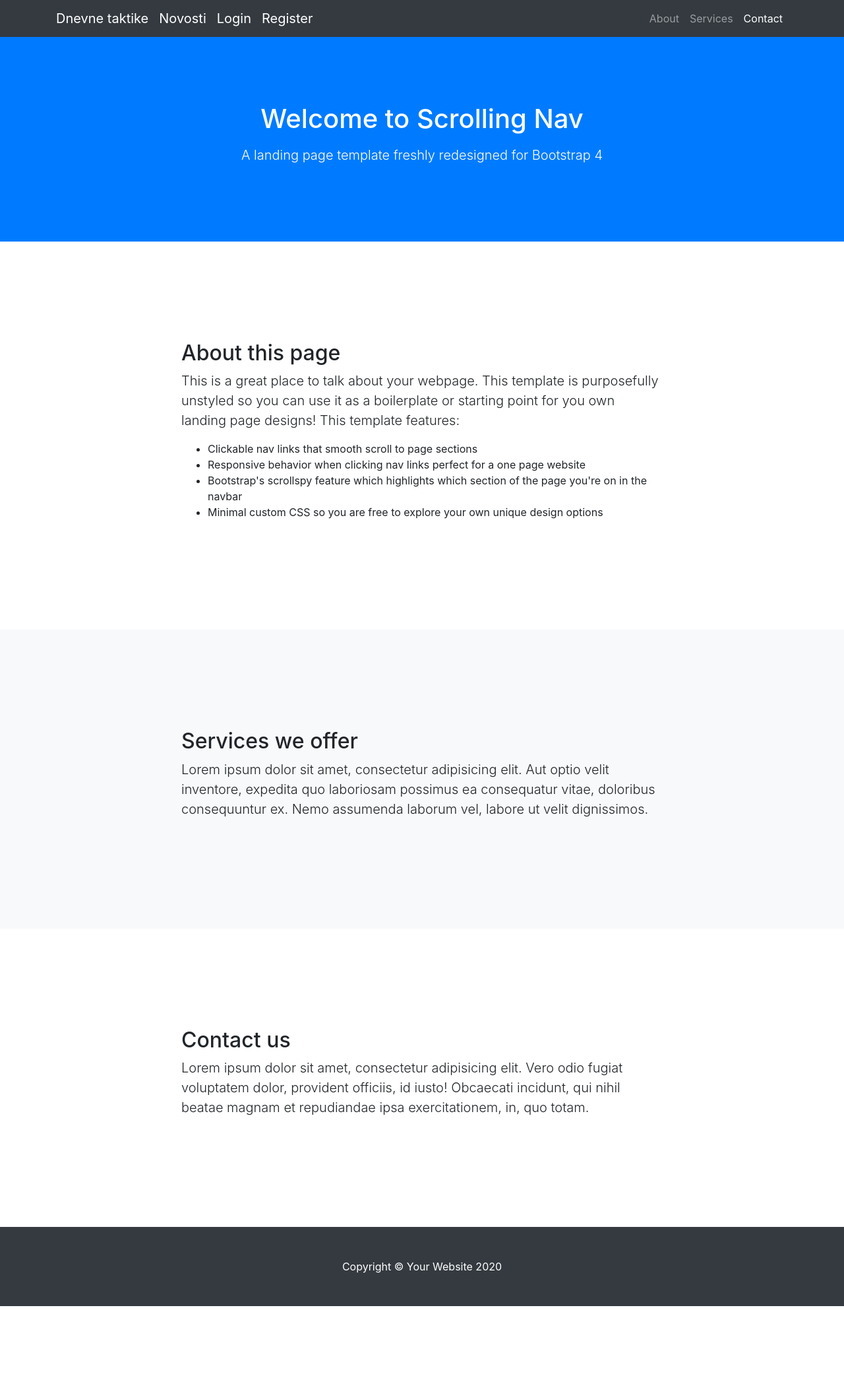
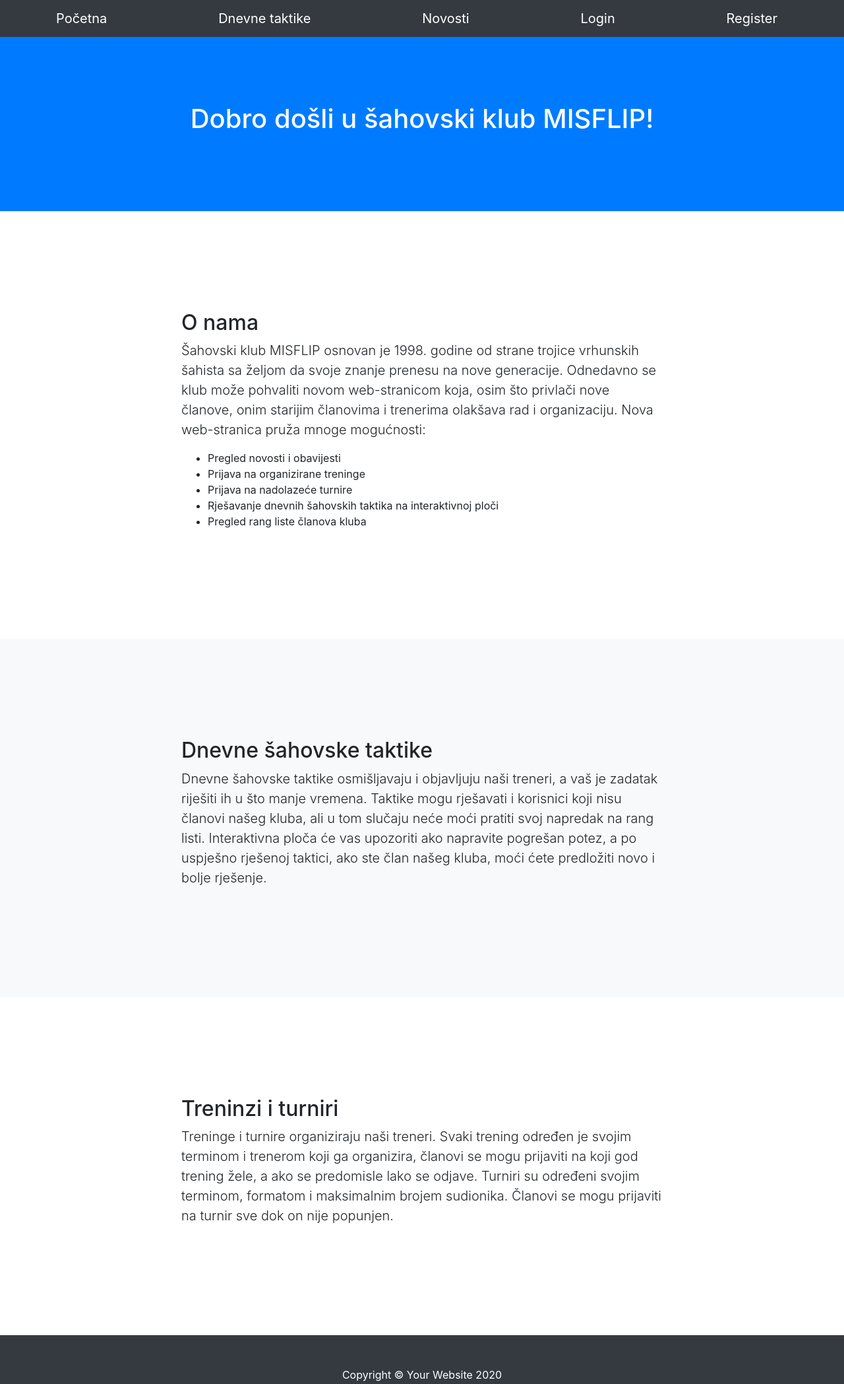
Before and after one commit to Ivan-Klabucar/Chess-Club-Webapp, a Django app: page / in a window 1280 px wide. Shown: the top 2097 px of the page at 66% size. Before the commit the page ends 1979 px from the top, so only its background shows below. Run offline with Django 3.2, Linux system fonts and the light colour scheme; some libraries are stand-ins or nearby versions.

Commit message:
ureden navbar i pocetna stranica

```diff
--- a/IzvorniKod/templates/base.html
+++ b/IzvorniKod/templates/base.html
@@ -29,6 +29,7 @@
                 aria-controls="navbarResponsive" aria-expanded="false" aria-label="Toggle navigation">
             <span class="navbar-toggler-icon"></span>
         </button>
+        <a class="navbar-brand js-scroll-trigger" href="/">Početna</a>
         <a class="navbar-brand js-scroll-trigger" href="/dnevneTaktike">Dnevne taktike</a>
 		<a class="navbar-brand js-scroll-trigger" href="/novosti">Novosti</a>
         {% if user.is_authenticated %}
@@ -57,7 +58,7 @@
         <a class="navbar-brand js-scroll-trigger" href="/login">Login</a>
         <a class="navbar-brand js-scroll-trigger" href="/register">Register</a>
         {% endif %}
-        <div class="collapse navbar-collapse" id="navbarResponsive">
+        <!--<div class="collapse navbar-collapse" id="navbarResponsive">
             <ul class="navbar-nav ml-auto">
                 <li class="nav-item">
                     <a class="nav-link js-scroll-trigger" href="#about">About</a>
@@ -69,7 +70,7 @@
                     <a class="nav-link js-scroll-trigger" href="#contact">Contact</a>
                 </li>
             </ul>
-        </div>
+        </div>-->
     </div>
 </nav>
 <header class="bg-primary text-white">
--- a/IzvorniKod/templates/homepage.html
+++ b/IzvorniKod/templates/homepage.html
@@ -1,9 +1,8 @@
 {% extends "base.html" %}
 {% block header %}
     <div class="container text-center">
-      <h1>Welcome to Scrolling Nav</h1>
+      <h1>Dobro došli u šahovski klub MISFLIP!</h1>
       <p class="lead">{% if user.is_authenticated %}Hello, {{ user.username }}.{% endif %}</p>
-      <p class="lead">A landing page template freshly redesigned for Bootstrap 4</p>
     </div>
 {% endblock %}
 
@@ -12,13 +11,16 @@
     <div class="container">
       <div class="row">
         <div class="col-lg-8 mx-auto">
-          <h2>About this page</h2>
-          <p class="lead">This is a great place to talk about your webpage. This template is purposefully unstyled so you can use it as a boilerplate or starting point for you own landing page designs! This template features:</p>
+          <h2>O nama</h2>
+          <p class="lead">Šahovski klub MISFLIP osnovan je 1998. godine od strane trojice vrhunskih šahista sa željom da svoje znanje prenesu na nove generacije.
+          Odnedavno se klub može pohvaliti novom web-stranicom koja, osim što privlači nove članove, onim starijim članovima i trenerima olakšava rad i organizaciju.
+          Nova web-stranica pruža mnoge mogućnosti:</p>
           <ul>
-            <li>Clickable nav links that smooth scroll to page sections</li>
-            <li>Responsive behavior when clicking nav links perfect for a one page website</li>
-            <li>Bootstrap's scrollspy feature which highlights which section of the page you're on in the navbar</li>
-            <li>Minimal custom CSS so you are free to explore your own unique design options</li>
+            <li>Pregled novosti i obavijesti</li>
+            <li>Prijava na organizirane treninge</li>
+            <li>Prijava na nadolazeće turnire</li>
+            <li>Rješavanje dnevnih šahovskih taktika na interaktivnoj ploči</li>
+            <li>Pregled rang liste članova kluba</li>
           </ul>
         </div>
       </div>
@@ -29,8 +31,10 @@
     <div class="container">
       <div class="row">
         <div class="col-lg-8 mx-auto">
-          <h2>Services we offer</h2>
-          <p class="lead">Lorem ipsum dolor sit amet, consectetur adipisicing elit. Aut optio velit inventore, expedita quo laboriosam possimus ea consequatur vitae, doloribus consequuntur ex. Nemo assumenda laborum vel, labore ut velit dignissimos.</p>
+          <h2>Dnevne šahovske taktike</h2>
+          <p class="lead">Dnevne šahovske taktike osmišljavaju i objavljuju naši treneri, a vaš je zadatak riješiti ih u što manje vremena.
+          Taktike mogu rješavati i korisnici koji nisu članovi našeg kluba, ali u tom slučaju neće moći pratiti svoj napredak na rang listi.
+          Interaktivna ploča će vas upozoriti ako napravite pogrešan potez, a po uspješno rješenoj taktici, ako ste član našeg kluba, moći ćete predložiti novo i bolje rješenje.</p>
         </div>
       </div>
     </div>
@@ -40,8 +44,10 @@
     <div class="container">
       <div class="row">
         <div class="col-lg-8 mx-auto">
-          <h2>Contact us</h2>
-          <p class="lead">Lorem ipsum dolor sit amet, consectetur adipisicing elit. Vero odio fugiat voluptatem dolor, provident officiis, id iusto! Obcaecati incidunt, qui nihil beatae magnam et repudiandae ipsa exercitationem, in, quo totam.</p>
+          <h2>Treninzi i turniri</h2>
+          <p class="lead">Treninge i turnire organiziraju naši treneri. Svaki trening određen je svojim terminom i trenerom koji ga organizira,
+          članovi se mogu prijaviti na koji god trening žele, a ako se predomisle lako se odjave. Turniri su određeni svojim terminom, formatom i maksimalnim brojem sudionika.
+          Članovi se mogu prijaviti na turnir sve dok on nije popunjen.</p>
         </div>
       </div>
     </div>
```
